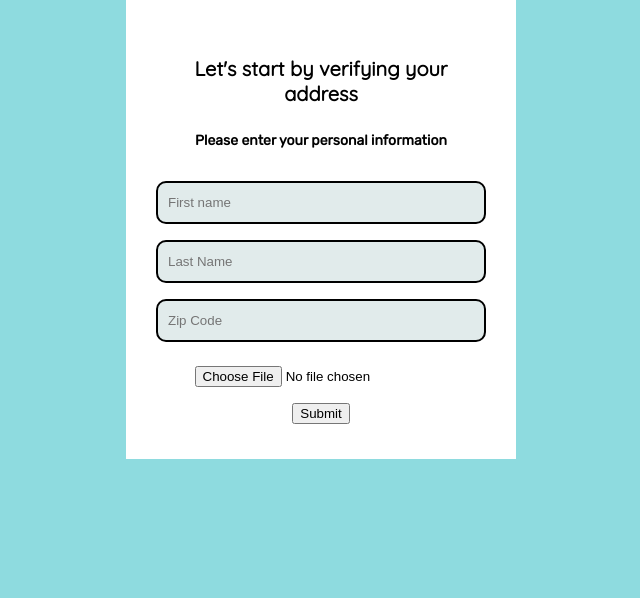
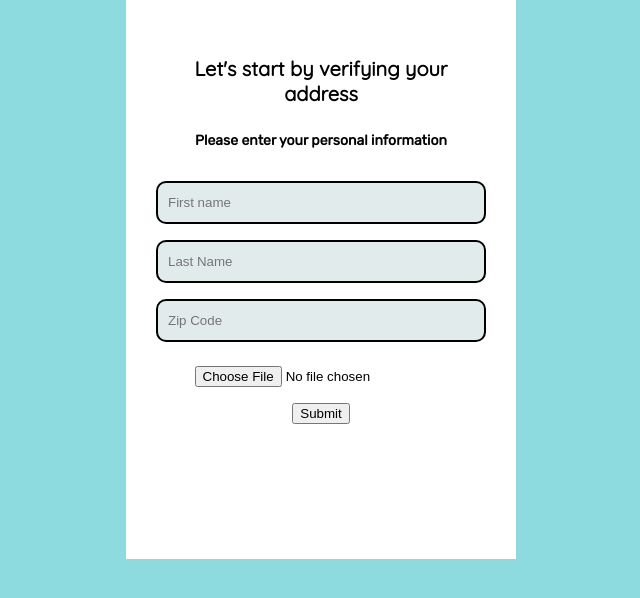
Before and after one commit to salimapetal/petalwinternproject2021, a Flask app: page / in a window 1280 px wide; the page is wider, and only the part inside the window is pictured. Shown: the part 111-709 px from the top of that part, without its empty margins (319-959 px from the left). Run offline with Flask 2, Linux system fonts and the light colour scheme.

Commit message:
indexhtmlworks

```diff
--- a/templates/index.html
+++ b/templates/index.html
@@ -48,7 +48,7 @@
     div {
       background-color: white;
       padding: 30px;
-      height: 400px;
+      height: 500px;
       width: 330px;
       line-height: normal;
     }
@@ -86,12 +86,15 @@
         <p>
           <input type="submit" value="Submit" id="submit-button">
         </p>
-        <div id="successMessage" style="display:none;">
+        <p id="successMessage" style="display:none;">
           Your address is:
           <p id="address_output"></p>
+        </p>
+      </form>
     </div>
-      </form>
 
+
+  </center>
   <script>
     const form = document.querySelector('form')
 
@@ -112,6 +115,6 @@
 
     })
   </script>
-</center>
 </body>
+
 </html>
```
Lines whose indentation alone changed are shown as unchanged.
